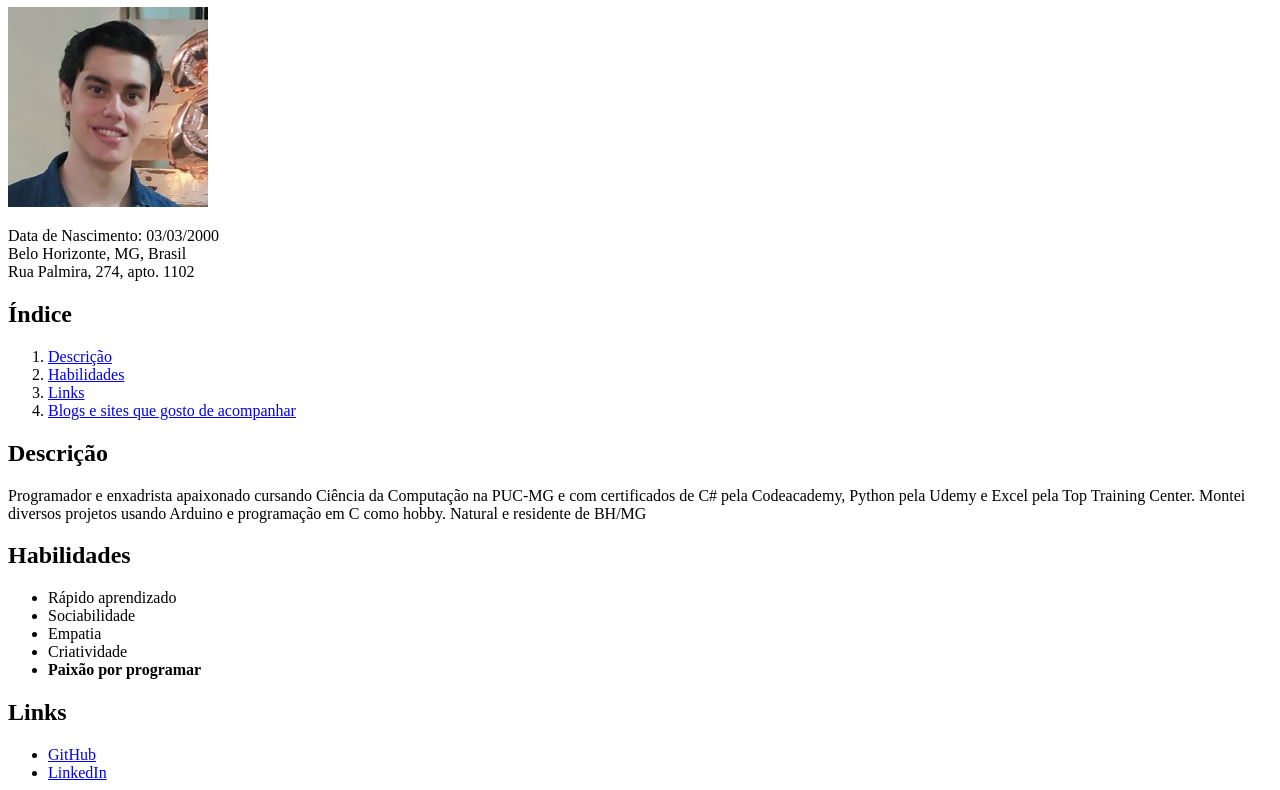
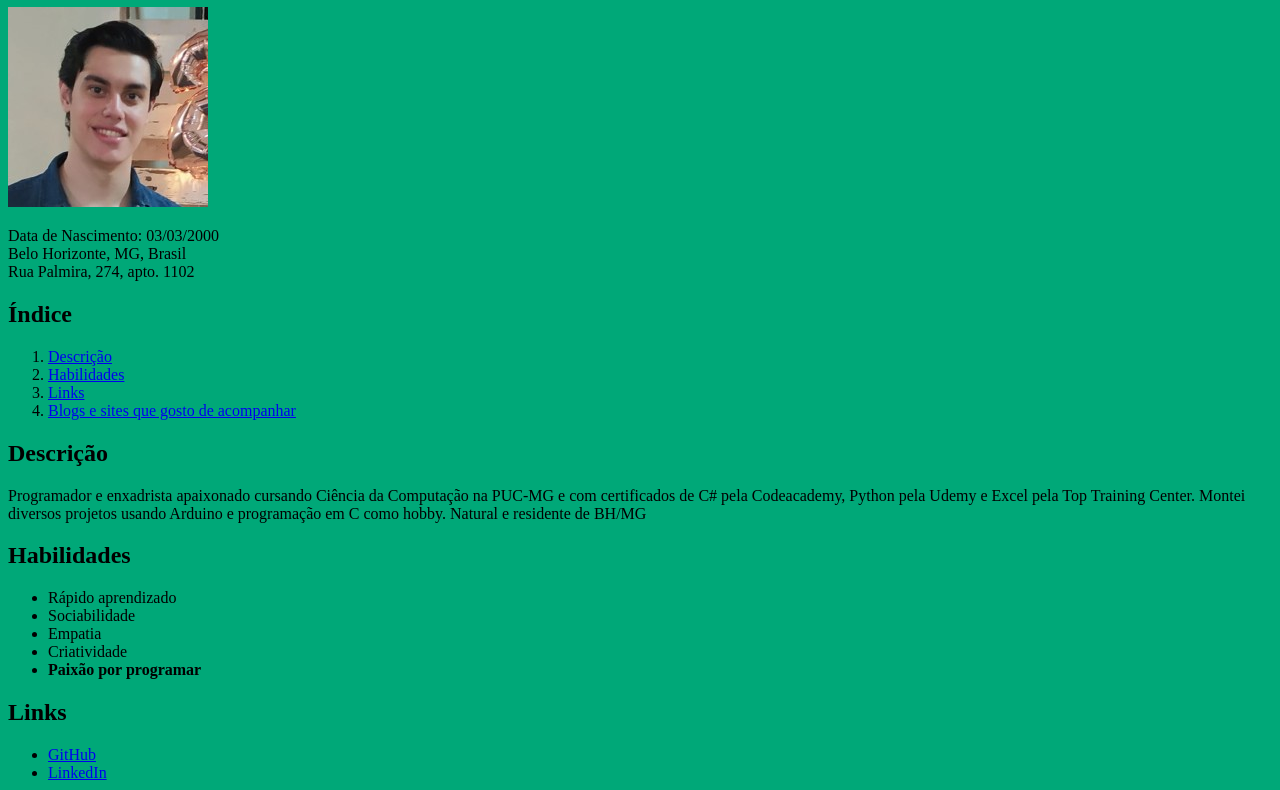
Before and after one commit to thiagoteixas/portifolio-web, a plain HTML site: page index.html in a window 1280 px wide. Shown: the part 73-863 px from the top of the page. Drawn offline with Linux system fonts and the light colour scheme.

Commit message:
Adicionada fonte e cor

```diff
--- a/index.html
+++ b/index.html
@@ -4,6 +4,20 @@
         <meta charset="UTF-8">
         <title>Thiago Teixeira Oliveira</title>
     </head>
+    <style>
+        h1, h2 {
+            font-family: montserrat;
+        }
+
+        p, li {
+            font-family: esteban;
+        }
+
+        body {
+            background-color: #00A878;
+        }
+
+    </style>
     <body>
         <!--Informações Gerais-->
         <h1>Thiago Teixeira Oliveira</h1>
```
